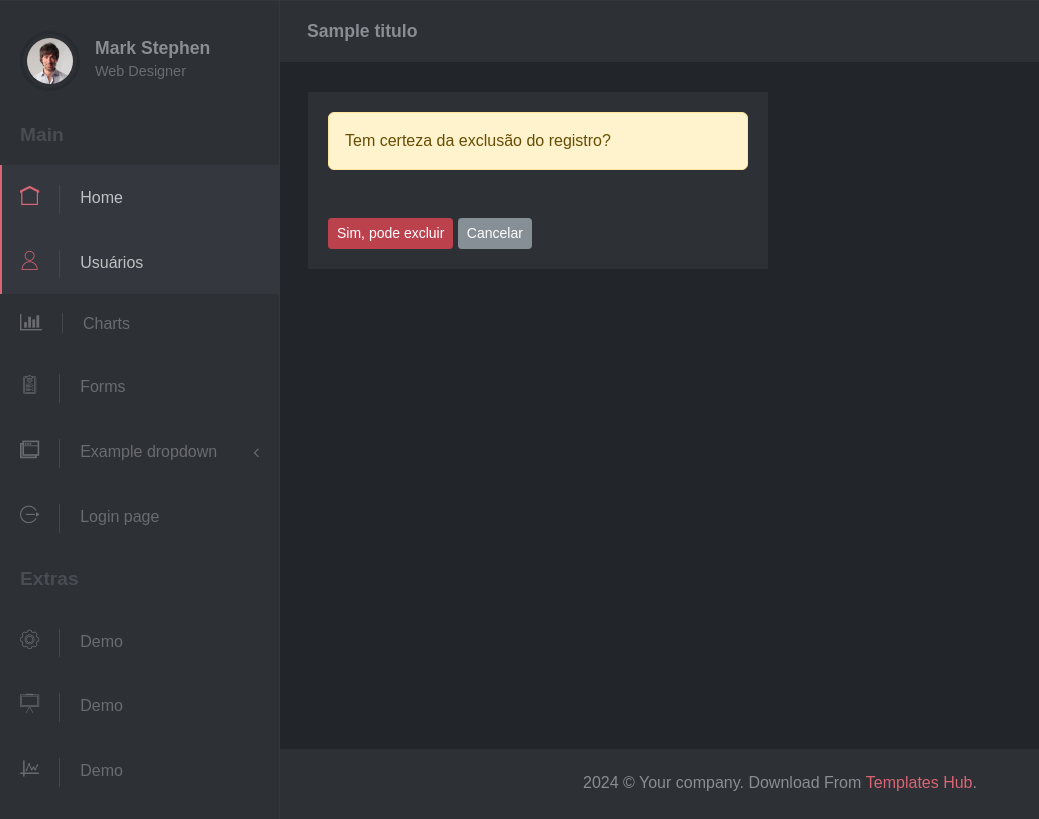
After one commit to Debora-Mind/OS, a CodeIgniter 4 app: template app/Views/Usuarios/excluir.php in a window 1280 px wide. The commit adds this page. Shown: the part 356-1175 px from the top of the page, without its empty margins (0-1039 px from the left). Run offline with PHP 8.4 and a stand-in for CodeIgniter, Linux system fonts and the light colour scheme; the template is opened without the code that fills it: most values are stand-ins (such as "Sample title", 1, 10 or a date in 2020); some libraries are stand-ins or nearby versions; some web fonts are replaced.

Commit message:
Implementada a exclusão de usuários
O método remove imagens do usuário caso aja.

```diff
--- /dev/null
+++ b/app/Views/Usuarios/excluir.php
@@ -0,0 +1,40 @@
+<?= $this->extend('Layout/principal') ?>
+
+<?= $this->section('titulo') ?> <?= $titulo ?> <?= $this->endSection() ?>
+
+<?= $this->section('estilos') ?>
+<!--estilos-->
+<?= $this->endSection() ?>
+
+<?= $this->section('conteudo') ?>
+
+    <div class="row">
+
+        <div class="col-lg-6">
+            <div class="block">
+                <div class="block-body">
+
+                    <?= form_open("usuarios/excluir/$usuario->id") ?>
+
+                    <div class="alert alert-warning" role="alert">
+                        Tem certeza da exclusão do registro?
+                    </div>
+
+                    <div class="form-group mt-5 mb-0">
+                        <input id="btn-salvar" type="submit" class="btn btn-danger btn-sm mr-2" value="Sim, pode excluir">
+                        <a href="<?= site_url("usuarios/exibir/$usuario->id") ?>" class="btn btn-secondary btn-sm ml-2">Cancelar</a>
+                    </div>
+
+                    <?= form_close() ?>
+
+                </div>
+            </div>
+
+        </div>
+    </div>
+
+<?= $this->endSection() ?>
+
+<?= $this->section('scripts') ?>
+
+<?= $this->endSection() ?>
--- a/app/Views/Usuarios/exibir.php
+++ b/app/Views/Usuarios/exibir.php
@@ -46,7 +46,7 @@
                 <div class="dropdown-menu">
                     <a href="<?= site_url("usuarios/editar/$usuario->id") ?>" class="dropdown-item">Editar usuário</a>
                     <div class="dropdown-divider"></div>
-                    <a href="<?= site_url("usuarios/editar/$usuario->id") ?>" class="dropdown-item">Excluir usuário</a>
+                    <a href="<?= site_url("usuarios/excluir/$usuario->id") ?>" class="dropdown-item">Excluir usuário</a>
                 </div>
             </div>
             <a href="<?= site_url("usuarios") ?>" class="btn btn-secondary ml-2">Voltar</a>
```
Also changed, not shown: app/Controllers/Usuarios.php (+20 -0 lines).
